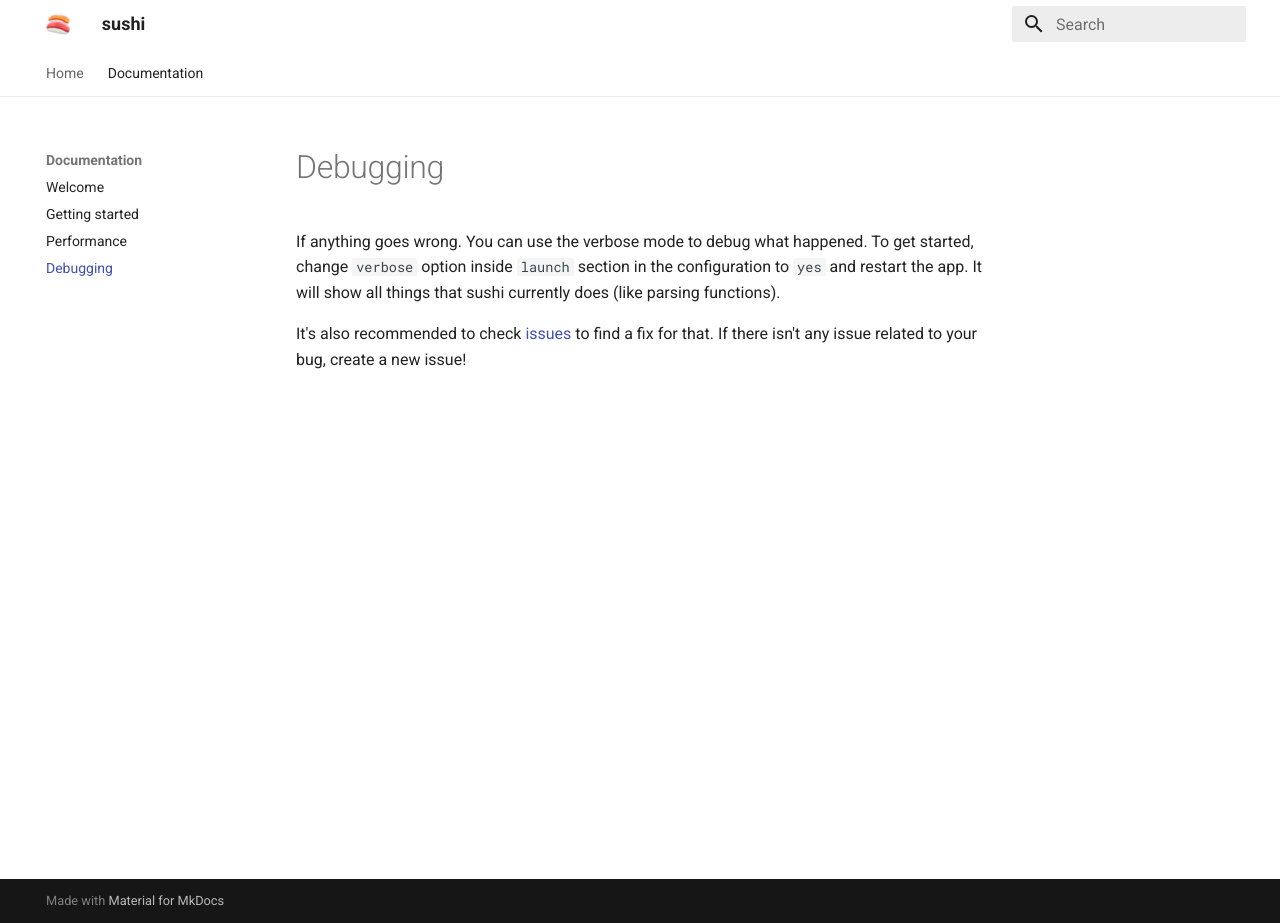
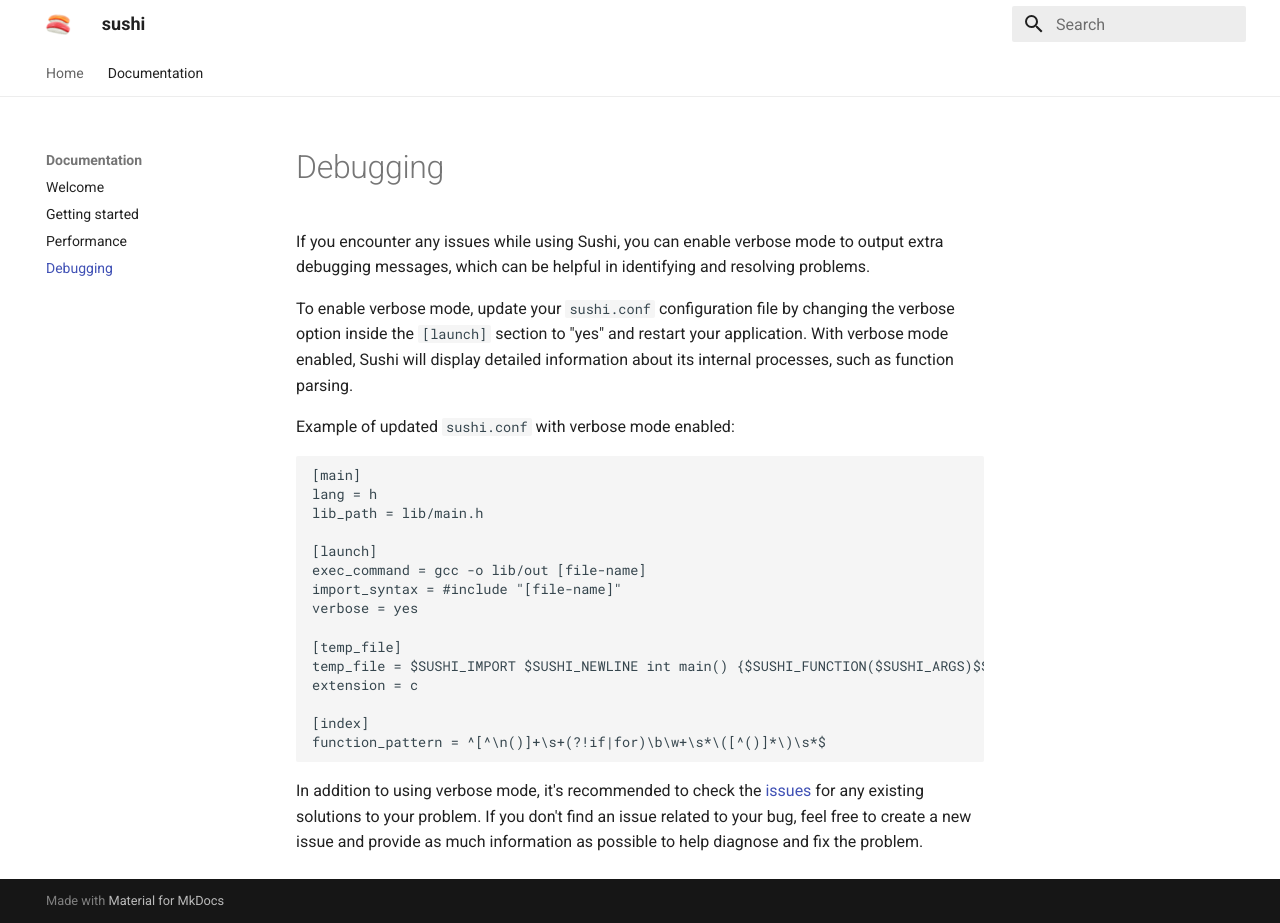
Before and after one commit to dev-sushi/docs, an MkDocs documentation site: the page built from docs/debugging.md, in a window 1280 px wide and 923 px high. Built offline with MkDocs 1.6.1 and Material for MkDocs 9.7.7, drawn with Linux system fonts in a browser that asks for light colours.

Commit message:
Update debugging doc

````diff
--- a/docs/debugging.md
+++ b/docs/debugging.md
@@ -1,3 +1,24 @@
-If anything goes wrong. You can use the verbose mode to debug what happened. To get started, change `verbose` option inside `launch` section in the configuration to `yes` and restart the app. It will show all things that sushi currently does (like parsing functions).
+# Debugging
+If you encounter any issues while using Sushi, you can enable verbose mode to output extra debugging messages, which can be helpful in identifying and resolving problems.
 
-It's also recommended to check [issues](https://github.com/dev-sushi/sushi/issues) to find a fix for that. If there isn't any issue related to your bug, create a new issue!
+To enable verbose mode, update your `sushi.conf` configuration file by changing the verbose option inside the `[launch]` section to "yes" and restart your application. With verbose mode enabled, Sushi will display detailed information about its internal processes, such as function parsing.
+
+Example of updated `sushi.conf` with verbose mode enabled:
+```
+[main]
+lang = h
+lib_path = lib/main.h
+
+[launch]
+exec_command = gcc -o lib/out [file-name]
+import_syntax = #include "[file-name]"
+verbose = yes
+
+[temp_file]
+temp_file = $SUSHI_IMPORT $SUSHI_NEWLINE int main() {$SUSHI_FUNCTION($SUSHI_ARGS)$SUSHI_SEMICOLON}
+extension = c
+
+[index]
+function_pattern = ^[^\n()]+\s+(?!if|for)\b\w+\s*\([^()]*\)\s*$
+```
+In addition to using verbose mode, it's recommended to check the [issues](https://github.com/dev-sushi/sushi/issues) for any existing solutions to your problem. If you don't find an issue related to your bug, feel free to create a new issue and provide as much information as possible to help diagnose and fix the problem.
````
